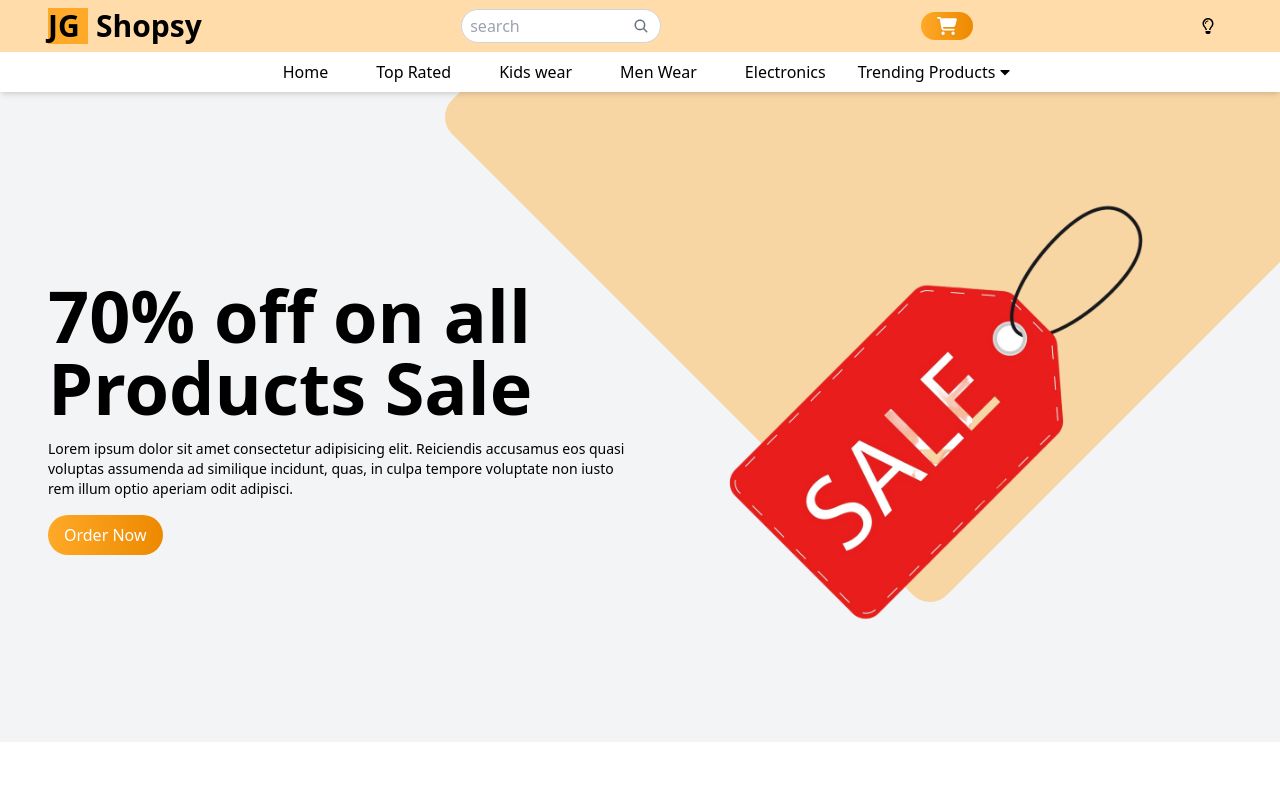
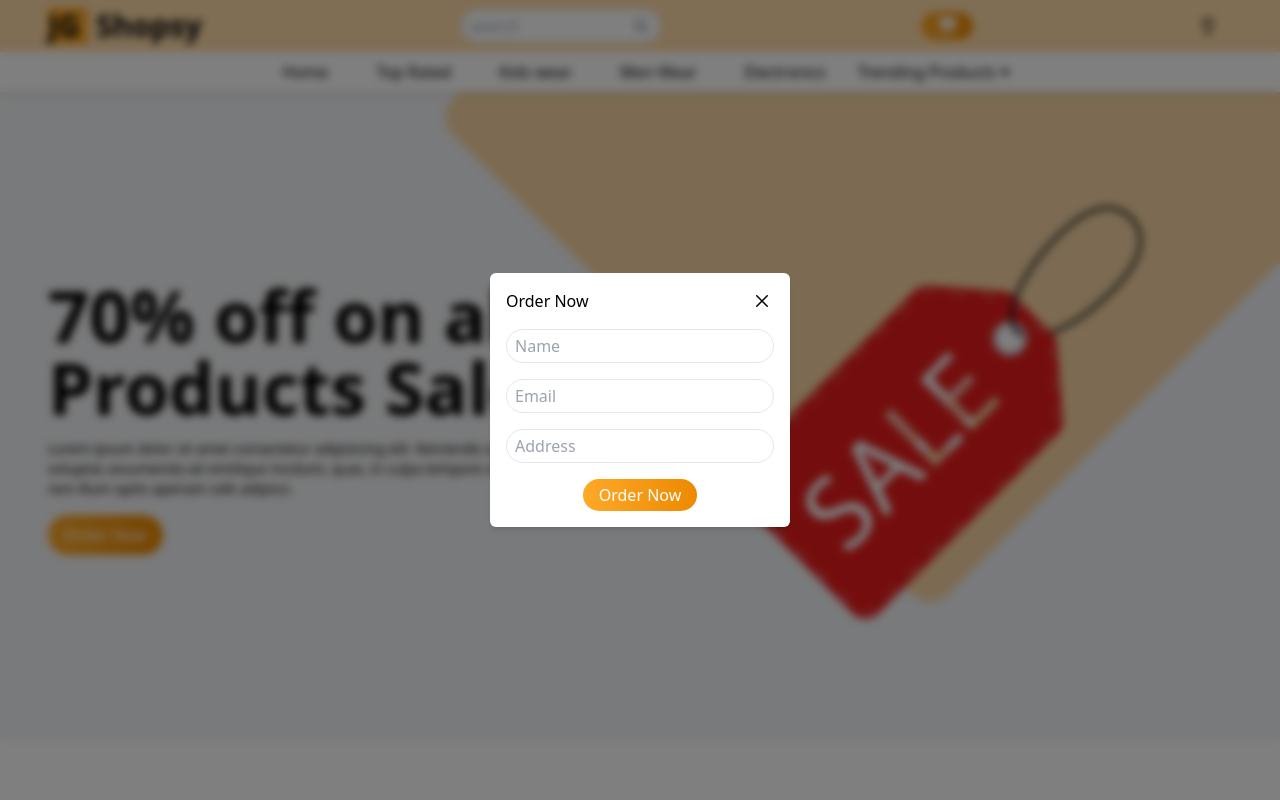
Before and after one commit to Juany313/Ecommerce, a React (Vite) app: page / in a window 1280 px wide. Both pictures are taken after a click on the button 946 px from the left and 26 px from the top of the page. Shown: the top 800 px of the page. Built offline with nearby package versions, Linux system fonts and the light colour scheme.

Commit message:
button order

```diff
--- a/src/App.jsx
+++ b/src/App.jsx
@@ -10,10 +10,16 @@
 import Subscribe from './components/Subscribe/Subscribe';
 import Testimonials from './components/Testimonials/Testimonials';
 import Footer from './components/Footer/Footer';
+import Popup from './components/Popup/Popup';
 
 
 
 function App() {
+  const [orderPopup, setOrderPopup]= React.useState(false)
+
+  const handleOrderPopup = ()=>{
+      setOrderPopup(!orderPopup)
+  }
 
 React.useEffect(()=> {
   AOS.init({
@@ -28,15 +34,17 @@
   return (
 
       <div className="bg-white dark:bg-gray-900 dark:text-white duration-200">
-        <Navbar/>
-        <Hero/>
+        <Navbar handleOrderPopup={handleOrderPopup}/>
+        <Hero handleOrderPopup={handleOrderPopup}/>
         <Products/>
-        <TopProducts/>
+        <TopProducts handleOrderPopup={handleOrderPopup}/>
         <Banner/>
         <Subscribe/>
         <Products/>
         <Testimonials/>
         <Footer/>
+        <Popup orderPopup={orderPopup} setOrderPopup={setOrderPopup} />
+
       </div>
 
 
--- a/src/components/Hero/Hero.jsx
+++ b/src/components/Hero/Hero.jsx
@@ -28,7 +28,7 @@
     },
 ]
 
-const Hero = () => {
+const Hero = ({handleOrderPopup}) => {
     var settings ={
         dots: false,
         arrows: false,
@@ -77,6 +77,7 @@
 
                             >
                                 <button
+                                onClick={handleOrderPopup}
                                 className='bg-gradient-to-r from-primary to-secondary hover:scale-105 duration-200 text-white py-2 px-4 rounded-full'
                                 >Order Now</button>
                             </div>
--- a/src/components/Navbar/Navbar.jsx
+++ b/src/components/Navbar/Navbar.jsx
@@ -53,7 +53,7 @@
 /*Components*/
 import DarkMode from "./DarkMode";
 
-const Navbar = () => {
+const Navbar = ({handleOrderPopup}) => {
   return (
     <div className="shadow-md bg-white dark:bg-gray-900 dark:text-white duration-200 relative z-40 ">
         {/* upper Navbar */}
@@ -92,7 +92,7 @@
 
                 {/* Order button */}
                 <button
-                onClick={()=> alert("Ordening not available yet")}
+                onClick={ handleOrderPopup}
                 className="bg-gradient-to-r from-primary to-secondary transition-all duration-200 text-white py-1 px-4 rounded-full flex items-center gap-3 group"
                 >
                     <span
@@ -110,7 +110,7 @@
             </div>
         </div>
        {/*  lower Navbar */}
-        <div className="flex justify-center">
+        <div data-aos="zoom-in" className="flex justify-center">
             <ul className="sm:flex hidden items-center gap-4">
 
                 {Menu.map((data)=>{
--- /dev/null
+++ b/src/components/Popup/Popup.jsx
@@ -0,0 +1,59 @@
+import React from 'react';
+
+/* Icons */
+import {IoCloseOutline} from "react-icons/io5";
+
+const Popup = ({orderPopup, setOrderPopup}) => {
+  return (
+    <>
+        {
+            orderPopup && (
+                <div className='popup'>
+                    <div
+                    className='h-screen w-screen fixed top-0 left-0 bg-black/50 z-50 backdrop-blur-sm'
+                    >
+                        <div
+                        className='fixed top-1/2 left-1/2 -translate-x-1/2 -translate-y-1/2 p-4
+                        shadow-md bg-white dark:bg-gray-900 rounded-md duration-200 w-[300px]'>
+                            {/* header */}
+                                <div
+                                className='flex items-center justify-between '
+                                >
+                                    <div>
+                                        <h1>Order Now</h1>
+                                    </div>
+                                    <div>
+                                        <IoCloseOutline
+                                        className='text-2xl cursor-pointer'
+                                        onClick={()=>setOrderPopup(false)}
+                                        />
+                                    </div>
+                                </div>
+                            {/* form section */}
+                            <div className='mt-4'>
+                                <input type="text" placeholder='Name'
+                                className='w-full rounded-full border  dark:border-gray-500 dark:bg-gray 800 px-2 py-1 mb-4'
+                                />
+                                <input type="email" placeholder='Email'
+                                className='w-full rounded-full border  dark:border-gray-500 dark:bg-gray 800 px-2 py-1 mb-4'
+                                />
+                                <input type="text" placeholder='Address'
+                                className='w-full rounded-full border  dark:border-gray-500 dark:bg-gray 800 px-2 py-1 mb-4'
+                                />
+                                <div className='flex justify-center'>
+                                    <button
+                                    className='bg-gradient-to-r from-primary to-secondary hover:scale-105 duration-200 text-white py-1 px-4 rounded-full'
+                                    >
+                                        Order Now</button>
+                                </div>
+                            </div>
+                        </div>
+                    </div>
+                </div>
+            )
+        }
+    </>
+  )
+}
+
+export default Popup;
--- a/src/components/TopProducts/TopProducts.jsx
+++ b/src/components/TopProducts/TopProducts.jsx
@@ -29,7 +29,7 @@
     },
 ]
 
-const TopProducts = () => {
+const TopProducts = ({handleOrderPopup}) => {
 
   return (
     <div>
@@ -76,7 +76,7 @@
                                 </p>
                                 <button
                                 className='bg-primary hover:scale-105 duration-300 text-white py-1 px-4 rounded-full mt-4 group-hover:bg-white group-hover:text-primary'
-                                // onClick={handleOrderPopup}
+                                onClick={handleOrderPopup}
                                 >
                                     Order Now
                                 </button>
```
